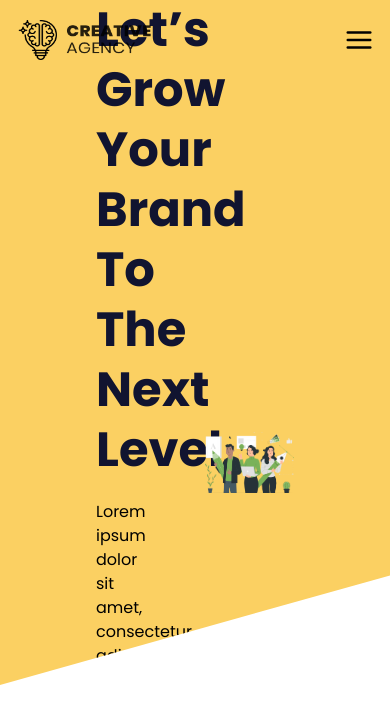
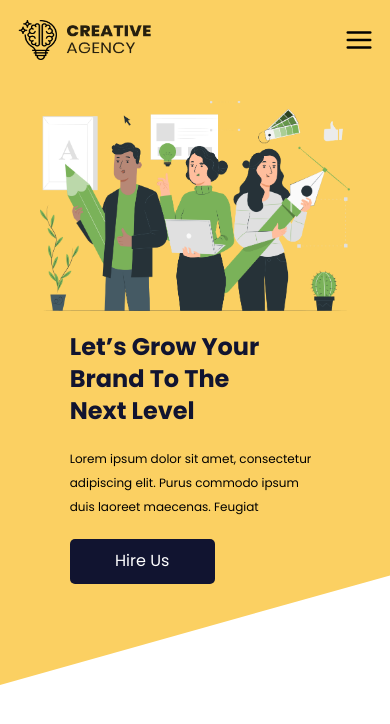
Before and after one commit to ronymia/design-agency-frontend, a React (Create React App) app: page / in a window 390 px wide. Shown: the top 724 px of the page. Built offline with nearby package versions, Linux system fonts and the light colour scheme.

Commit message:
responsive

```diff
--- a/src/pages/Home/Banner/Banner.jsx
+++ b/src/pages/Home/Banner/Banner.jsx
@@ -6,22 +6,25 @@ import './Banner.css';
 export default function Banner() {
      return (
           <div
-               className="banner bg-yellow h-[685px] grid grid-cols-2 items-center justify-center gap-5 px-24">
+               className="banner bg-yellow h-[685px] flex flex-col-reverse md:flex-row items-center justify-center gap-5 px-4 md:px-24"
+          >
                <div className="w-[70%] flex flex-col gap-5">
-                    <h2 className="text-5xl font-bold leading-tight text-primary">
+                    <h2 className="text-2xl md:text-5xl font-bold md:leading-tight text-primary">
                          Let’s Grow Your <br />
                          Brand To The <br />
                          Next Level
                     </h2>
-                    <p className="leading-6">
+                    <p className="leading-6 text-[12px] md:text-base">
                          Lorem ipsum dolor sit amet, consectetur adipiscing elit. Purus commodo ipsum duis laoreet maecenas. Feugiat
                     </p>
                     <Link to={"/"}
                          className="inline-flex items-center justify-center w-[145px] h-[45px] bg-primary text-white rounded-[5px] capitalize"
                     >Hire Us</Link>
                </div>
-               <div className="">
-                    <img src={bannerImg} alt="hero banner" />
+               <div className="flex items-center justify-center">
+                    <img src={bannerImg}
+                         className="w-full md:w-2/3 px-6 md:px-0"
+                         alt="hero banner" />
                </div>
           </div>
      );
```
